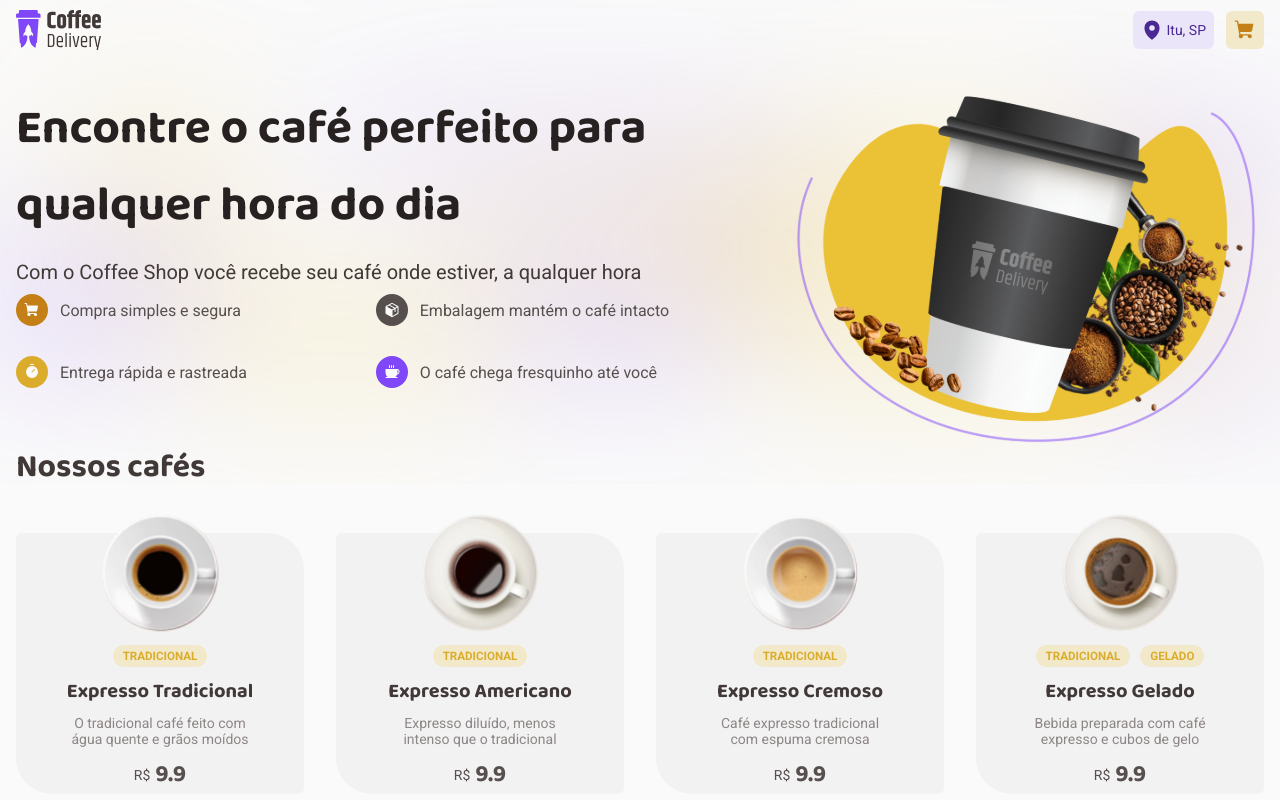
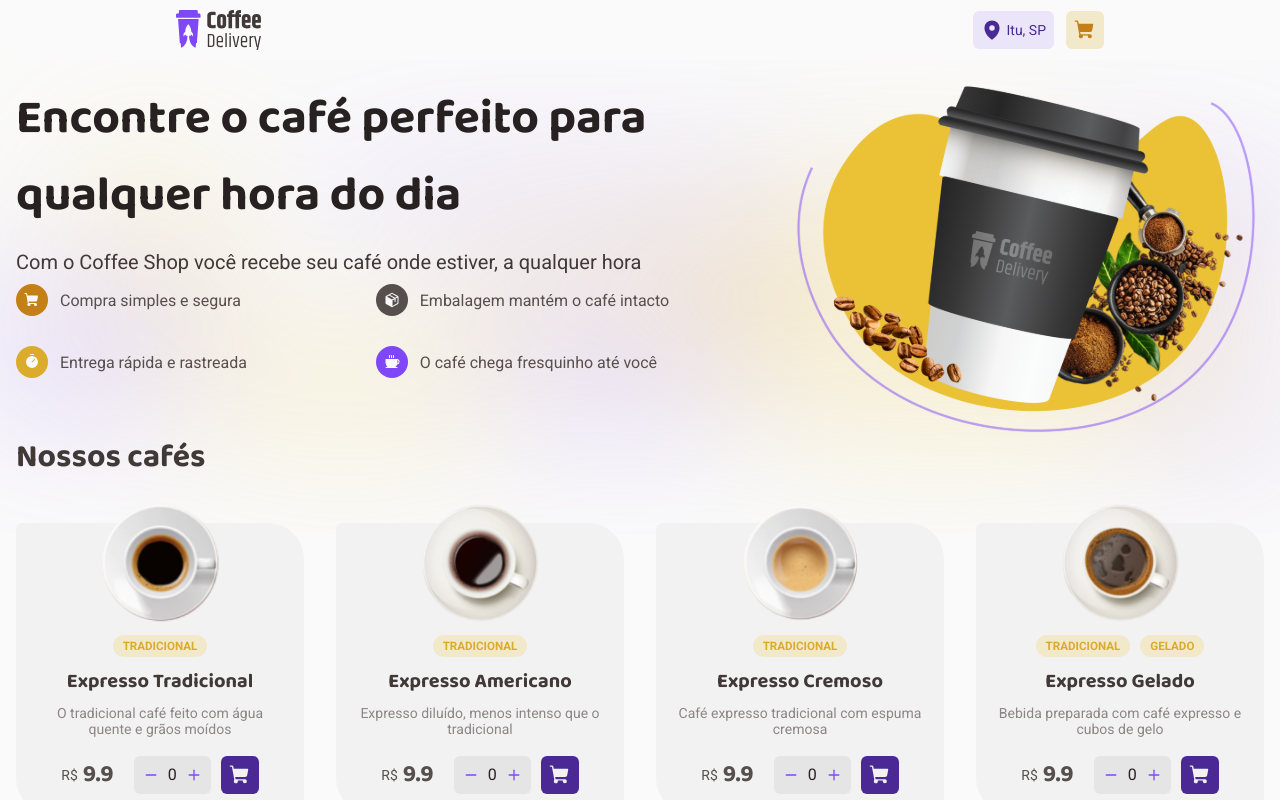
Before and after one commit to mujapira/coffee-shop, a React (Vite) app: page /checkout in a window 1280 px wide. Shown: the top 800 px of the page. Built offline with nearby package versions, Linux system fonts and the light colour scheme; data requests are answered from the project's data file.

Commit message:
add coffee to a state

```diff
--- a/src/components/Header/index.tsx
+++ b/src/components/Header/index.tsx
@@ -1,18 +1,25 @@
 import { MapPin } from "phosphor-react";
 import Logo from "../../assets/Logo.svg";
 import { Cart } from "./Cart";
-import { HeaderContainer, InfoContainer, LocationContainer } from "./styles";
+import {
+  Background,
+  HeaderContainer,
+  InfoContainer,
+  LocationContainer,
+} from "./styles";
 export function Header() {
   return (
+    <Background>
       <HeaderContainer>
         <img src={Logo}></img>
         <InfoContainer>
           <LocationContainer>
-          <MapPin size={22} weight="fill"/>
+            <MapPin size={22} weight="fill" />
             <span> Itu, SP</span>
           </LocationContainer>
           <Cart />
         </InfoContainer>
       </HeaderContainer>
+    </Background>
   );
 }
--- a/src/components/Header/styles.ts
+++ b/src/components/Header/styles.ts
@@ -1,12 +1,24 @@
 import styled from "styled-components";
 
-export const HeaderContainer = styled.header`
+export const Background = styled.header`
+  width: 100%;
+  background: ${(props) => props.theme["background"]};
+  padding: 0px 160px;
+  position: fixed;
+  top: 0;
+  left: 0;
+  right: 0;
+  z-index: 100;
+`;
+
+export const HeaderContainer = styled.div`
   max-width: 1440px;
   padding: 32px 160px;
   margin: 0 auto;
   display: flex;
   align-items: center;
   justify-content: space-between;
+  width: 100%;
 
   @media screen and (max-width: 1440px) {
     padding: 10px 16px;
--- a/src/contexts/CoffeeContext.tsx
+++ b/src/contexts/CoffeeContext.tsx
@@ -1,9 +1,4 @@
-import {
-  createContext,
-  ReactNode,
-  useEffect,
-  useState,
-} from "react";
+import { createContext, ReactNode, useEffect, useState } from "react";
 import { api } from "../lib/axios";
 
 interface Coffee {
@@ -18,6 +13,9 @@ interface Coffee {
 interface CoffeeContextType {
   coffeeList: Coffee[];
   fetchCoffees: (query?: string) => Promise<void>;
+
+  cartItems: Coffee[];
+  setCartItems: React.Dispatch<React.SetStateAction<Coffee[]>>;
 }
 
 interface CoffeeProviderProps {
@@ -31,6 +29,8 @@ export const CoffeeContext = createContext<CoffeeContextType>(
 export function CoffeeProvider({ children }: CoffeeProviderProps) {
   const [coffeeList, setCoffeeList] = useState<Coffee[]>([]);
 
+  const [cartItems, setCartItems] = useState<Coffee[]>([]);
+
   async function fetchCoffees(query?: string) {
     const response = await api.get("/products", {
       params: {
@@ -42,6 +42,10 @@ export function CoffeeProvider({ children }: CoffeeProviderProps) {
     setCoffeeList(response.data);
   }
 
+  console.log(cartItems);
+
+  useEffect(() => {}, [cartItems]);
+
   useEffect(() => {
     fetchCoffees();
   }, []);
@@ -51,6 +55,8 @@ export function CoffeeProvider({ children }: CoffeeProviderProps) {
       value={{
         coffeeList,
         fetchCoffees,
+        cartItems,
+        setCartItems,
       }}
     >
       {children}
--- /dev/null
+++ b/src/pages/Checkout/styled.ts
@@ -0,0 +1 @@
+import styled from 'styled-components';
--- a/src/pages/Home/components/CoffeeList/Coffee/index.tsx
+++ b/src/pages/Home/components/CoffeeList/Coffee/index.tsx
@@ -1,7 +1,18 @@
-import { CoffeeCard, TagContainer } from "./styles";
+import { ShoppingCart } from "phosphor-react";
+import { useContext } from "react";
+import Minus from "../../../../../assets/minus.svg";
+import Plus from "../../../../../assets/plus.svg";
+import { CoffeeContext } from "../../../../../contexts/CoffeeContext";
+import {
+  AddToCart,
+  ButtonsContainer,
+  CoffeeCard,
+  CounterContainer,
+  TagContainer,
+} from "./styles";
 
 interface Coffee {
-  id?: number;
+  id: number;
   title: string;
   description: string;
   tags: string[];
@@ -10,21 +21,48 @@ interface Coffee {
 }
 
 export function Coffee({ ...props }: Coffee) {
+  const { cartItems, setCartItems } = useContext(CoffeeContext);
+  let count = 0;
+  function addItem(object: Coffee) {
+    if (object.id === props.id) {
+      count++;
+    }
+    setCartItems([...cartItems, props]);
+  }
+
   return (
     <CoffeeCard>
       <img src={`${[...props.image]}`} alt="" />
 
       <TagContainer>
         {[...props.tags].map((tag) => {
-          return <div>{tag}</div>;
+          return <div key={tag}>{tag}</div>;
         })}
       </TagContainer>
 
       <h3>{[...props.title]}</h3>
       <p>{[...props.description]}</p>
-      <span>
-        R$ <b>{[...[props.price]]}</b>
-      </span>
+
+      <footer>
+        <span>
+          R$ <b>{[...[props.price]]}</b>
+        </span>
+
+        <ButtonsContainer>
+          <CounterContainer>
+            <span>
+              <img src={Minus} alt="" />
+            </span>
+            <span>{count}</span>
+            <span onClick={() => addItem(props)!}>
+              <img src={Plus} alt="" />
+            </span>
+          </CounterContainer>
+          <AddToCart>
+            <ShoppingCart size={22} weight={"fill"} />
+          </AddToCart>
+        </ButtonsContainer>
+      </footer>
     </CoffeeCard>
   );
 }
--- a/src/pages/Home/components/CoffeeList/Coffee/styles.ts
+++ b/src/pages/Home/components/CoffeeList/Coffee/styles.ts
@@ -14,7 +14,7 @@ export const CoffeeCard = styled.div`
 
   gap: 0.5rem;
 
-  img {
+  > img {
     max-width: 7.5rem;
     width: 100%;
     margin: 0 auto;
@@ -32,24 +32,32 @@ export const CoffeeCard = styled.div`
   p {
     color: ${(props) => props.theme["base-label"]};
     font-size: 0.875rem;
-    padding: 0px 50px;
+    padding: 0px 20px;
+    margin-bottom: 10px;
 
     @media screen and (max-width: 1250px) {
       padding: 0px 10px;
     }
   }
 
-  span {
+  footer {
+    display: flex;
+    align-items: center;
+    justify-content: center;
+    gap: 20px;
+    margin-bottom: 20px;
+    > span {
       color: ${(props) => props.theme["base-text"]};
       font-size: 0.875rem;
       display: flex;
       align-items: center;
       justify-content: center;
       gap: 5px;
-    b {
+      > b {
         font-family: "Baloo 2", cursive;
         font-size: 1.5rem;
         font-weight: bold;
+      }
     }
   }
 `;
@@ -61,7 +69,7 @@ export const TagContainer = styled.div`
   align-items: center;
   flex-wrap: wrap;
 
-  div {
+  > div {
     background-color: ${(props) => props.theme["yellow-light"]};
     color: ${(props) => props.theme["yellow"]};
     width: auto;
@@ -72,3 +80,47 @@ export const TagContainer = styled.div`
     font-weight: bold;
   }
 `;
+
+export const ButtonsContainer = styled.div`
+  display: flex;
+  gap: 10px;
+`;
+
+export const CounterContainer = styled.button`
+  display: flex;
+  align-items: center;
+  justify-content: center;
+  border: none;
+  border-radius: 6px;
+  background-color: ${(props) => props.theme["base-button"]};
+  gap: 10px;
+  padding: 0px 10px;
+
+  > span {
+    display: flex;
+    align-items: center;
+    justify-content: center;
+    color: ${(props) => props.theme["base-title"]};
+    cursor: pointer;
+    font-size: 1rem;
+    font-weight: regular;
+    img {
+      width: 14px;
+    }
+  }
+`;
+
+export const AddToCart = styled.button`
+  background-color: ${(props) => props.theme["purple-dark"]};
+  border: none;
+  border-radius: 6px;
+  display: flex;
+  align-items: center;
+  justify-content: center;
+  cursor: pointer;
+
+  padding: 8px;
+  svg {
+    color: ${(props) => props.theme["base-card"]};
+  }
+`;
--- a/src/pages/Home/components/CoffeeList/index.tsx
+++ b/src/pages/Home/components/CoffeeList/index.tsx
@@ -4,13 +4,13 @@ import { Coffee } from "./Coffee";
 import { CoffeeListContainer, ListContainer } from "./styles";
 
 export function CoffeeListComponent() {
-  const coffeContext = useContext(CoffeeContext);
+  const { coffeeList } = useContext(CoffeeContext);
 
   return (
     <CoffeeListContainer>
       <h1>Nossos cafés</h1>
       <ListContainer>
-        {coffeContext.coffeeList.map((coffee) => {
+        {coffeeList.map((coffee) => {
           return (
             <Coffee
               key={coffee.id}
@@ -19,6 +19,7 @@ export function CoffeeListComponent() {
               tags={coffee.tags}
               price={coffee.price}
               image={coffee.image}
+              id={coffee.id}
             />
           );
         })}
--- a/src/pages/Home/styles.ts
+++ b/src/pages/Home/styles.ts
@@ -4,8 +4,9 @@ export const HomeContainer = styled.div`
   background-position: top;
   background-repeat: no-repeat;
   background-size: 100%;
+  margin-top: 50px;
 
   @media screen and (max-width: 768px) {
-    background-repeat: repeat;
+    background-size: 300%;
   }
 `;
--- a/src/styles/themes/default.ts
+++ b/src/styles/themes/default.ts
@@ -3,7 +3,8 @@ export const defaultTheme = {
   background: "#fafafa",
 
   "base-card": "#f3f2f2",
-  "base-input": "#e6e5e5",
+  "base-input": "#ededed",
+  "base-button": "#e6e5e5",
   "base-hover": "#d7d5d5",
   "base-label": "#8d8686",
   "base-text": "#574f4d",
```
Also changed, not shown: src/pages/Checkout/index.tsx (added, +7 -0 lines), src/assets/minus.svg (added), src/assets/plus.svg (added). Lines whose indentation alone changed are shown as unchanged.
